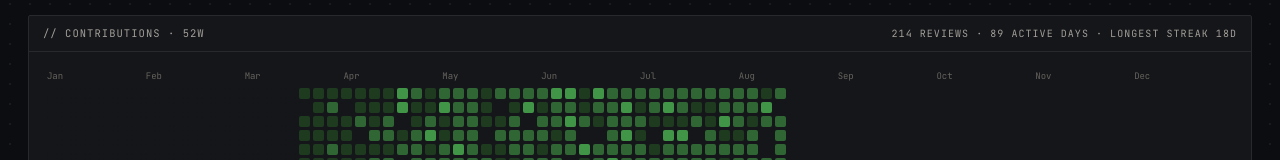
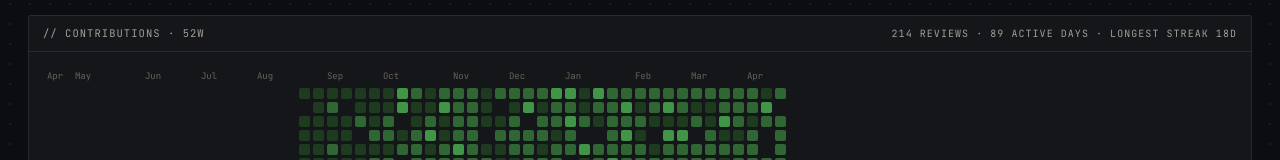
Before and after one commit to Ailuue/ChineseFlashcards, a React (Vite) app: page /stats in a window 1280 px wide. Shown: the part 586-746 px from the top of the page. Built offline with nearby package versions, Linux system fonts and the light colour scheme; no server answers; sample sign-in values are in the browser's storage.

Commit message:
fix: heatmap month positioning showing wrong month data

```diff
--- a/src/components/Heatmap.tsx
+++ b/src/components/Heatmap.tsx
@@ -2,9 +2,6 @@ interface HeatmapProps {
   data: number[];
   compact?: boolean;
 }
-
-const MONTHS = ['Jan', 'Feb', 'Mar', 'Apr', 'May', 'Jun', 'Jul', 'Aug', 'Sep', 'Oct', 'Nov', 'Dec']
-const WEEKS = 53
 
 const toBucket = (v: number): number => {
   if (v === 0) return 0
@@ -16,18 +13,45 @@ const toBucket = (v: number): number => {
 
 const Heatmap = ({ data, compact = false }: HeatmapProps) => {
   const cellSize = compact ? 9 : 11
+  const gap = 3
+  const weeks = Math.ceil(data.length / 7)
+
+  // First cell = today minus (data.length - 1) days
+  const startDate = new Date()
+  startDate.setHours(0, 0, 0, 0)
+  startDate.setDate(startDate.getDate() - (data.length - 1))
+
+  // First column of each new month
+  const monthLabels: { col: number; label: string }[] = []
+  let prevMonth = -1
+  for (let col = 0; col < weeks; col += 1) {
+    const d = new Date(startDate)
+    d.setDate(d.getDate() + col * 7)
+    const m = d.getMonth()
+    if (m !== prevMonth) {
+      monthLabels.push({ col, label: d.toLocaleDateString('en-US', { month: 'short' }) })
+      prevMonth = m
+    }
+  }
+
   return (
     <div style={{ display: 'flex', flexDirection: 'column', gap: 4 }}>
       {!compact && (
         <div style={{
-          display: 'grid', gridTemplateColumns: 'repeat(12, 1fr)', fontFamily: 'var(--font-mono)', fontSize: 9, color: 'var(--fg-dim)',
+          display: 'grid',
+          gridTemplateColumns: `repeat(${weeks}, ${cellSize + gap}px)`,
+          fontFamily: 'var(--font-mono)',
+          fontSize: 9,
+          color: 'var(--fg-dim)',
         }}
         >
-          {MONTHS.map((m) => <span key={m}>{m}</span>)}
+          {monthLabels.map(({ col, label }) => (
+            <span key={col} style={{ gridColumnStart: col + 1 }}>{label}</span>
+          ))}
         </div>
       )}
       <div className="heatmap" style={{ gridAutoColumns: `${cellSize}px` }}>
-        {Array.from({ length: WEEKS * 7 }).map((_, i) => {
+        {Array.from({ length: weeks * 7 }).map((_, i) => {
           const v = data[i] ?? 0
           const b = toBucket(v)
           return (
```
